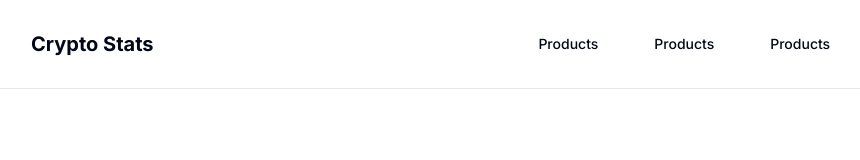
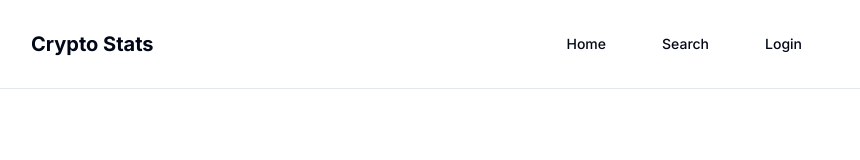
Before and after one commit to simplysabir/crypto-data-hub, a Next.js app: page / in a window 1280 px wide. Shown: the top 160 px of the page, without its empty margins (17-877 px from the left). Built offline with nearby package versions, Linux system fonts and the light colour scheme.

Commit message:
navbar updated

```diff
--- a/components/Navbar.tsx
+++ b/components/Navbar.tsx
@@ -5,15 +5,15 @@ import { Button } from "@/components/ui/button"
 const routes = [
     {
         href: "/",
-        label: "Products",
+        label: "Home",
     },
     {
         href: "/",
-        label: "Products",
+        label: "Search",
     },
     {
         href: "/",
-        label: "Products",
+        label: "Login",
     },
 ]
 const Header = () => {
```
